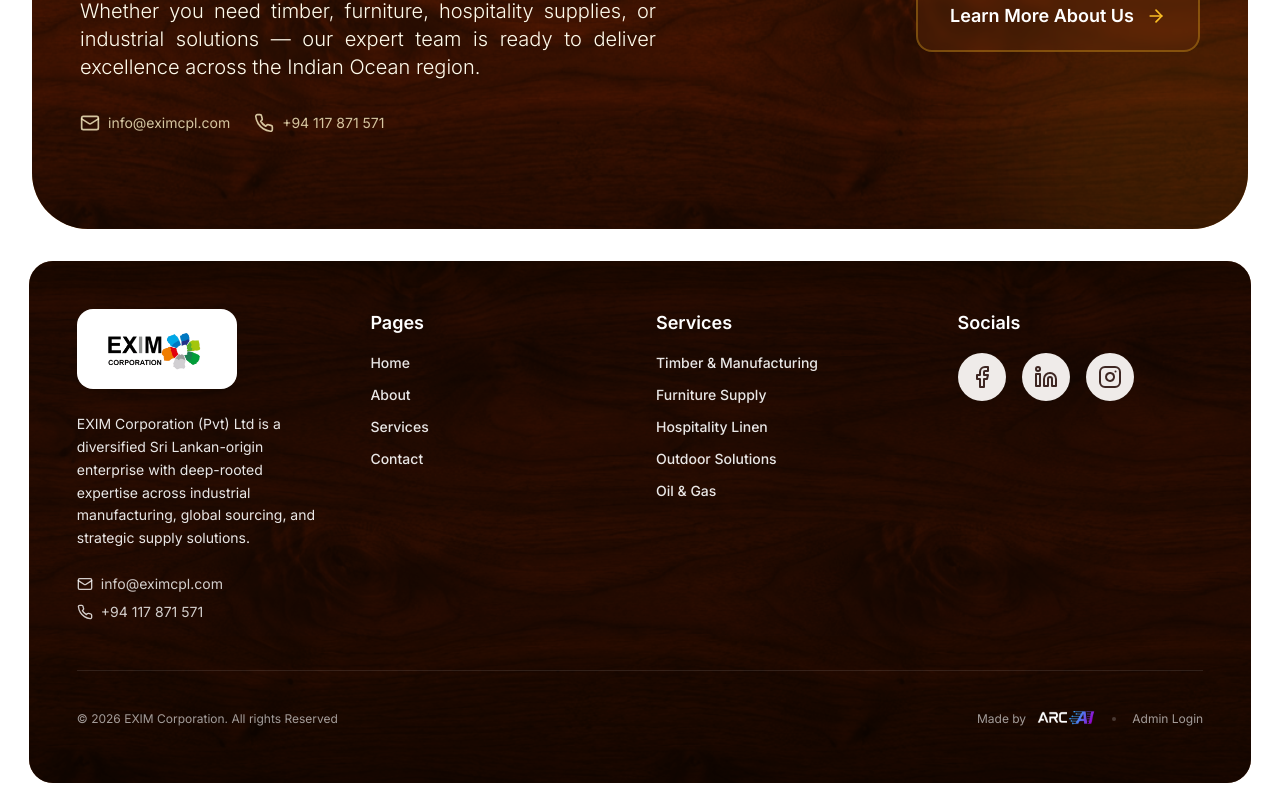
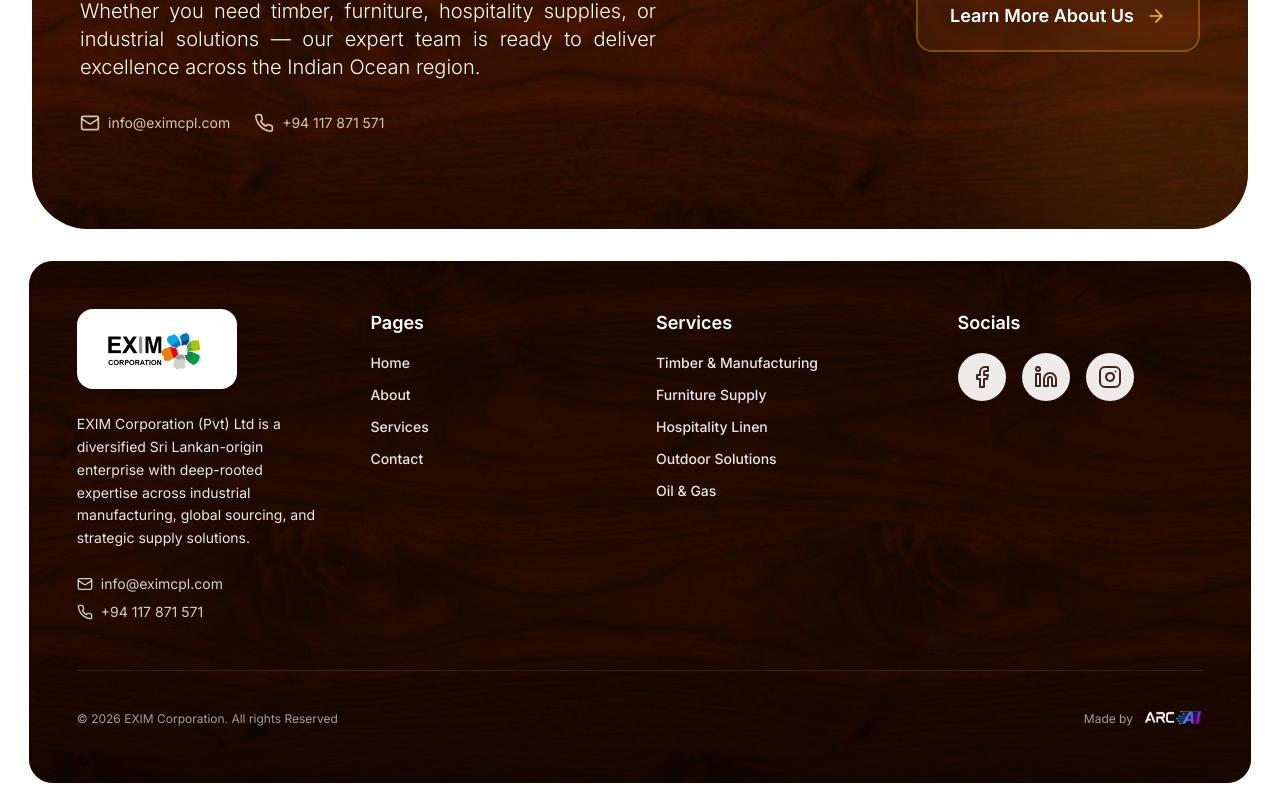
Before and after one commit to arcai0solutions/EXIM, a Next.js app: page / in a window 1280 px wide. Shown: the part 4786-5593 px from the top of the page. Built offline with nearby package versions, Linux system fonts and the light colour scheme.

Commit message:
chore: Hide Admin link and add hyperlink to Arc AI logo

```diff
--- a/components/site-footer.tsx
+++ b/components/site-footer.tsx
@@ -99,14 +99,14 @@ export function SiteFooter() {
                     <div className="flex items-center gap-4">
                         <div className="flex items-center gap-2">
                             <span>Made by</span>
-                            <img
-                                src="/arc logo.png"
-                                alt="ARC AI Logo"
-                                className="h-8 w-auto object-contain"
-                            />
+                            <a href="https://www.arcai.agency" target="_blank" rel="noopener noreferrer">
+                                <img
+                                    src="/arc logo.png"
+                                    alt="ARC AI Logo"
+                                    className="h-8 w-auto object-contain hover:opacity-80 transition-opacity"
+                                />
+                            </a>
                         </div>
-                        <span className="hidden h-1 w-1 rounded-full bg-white/20 sm:block" />
-                        <Link href="/admin/login" className="hover:text-amber-400 transition-colors">Admin Login</Link>
                     </div>
                 </div>
             </div>
```
